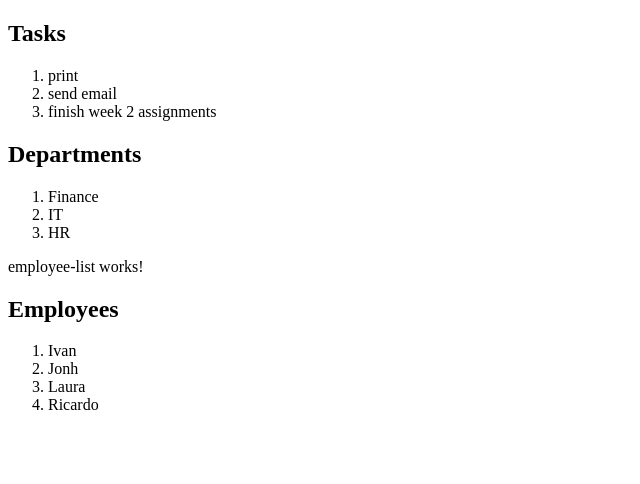
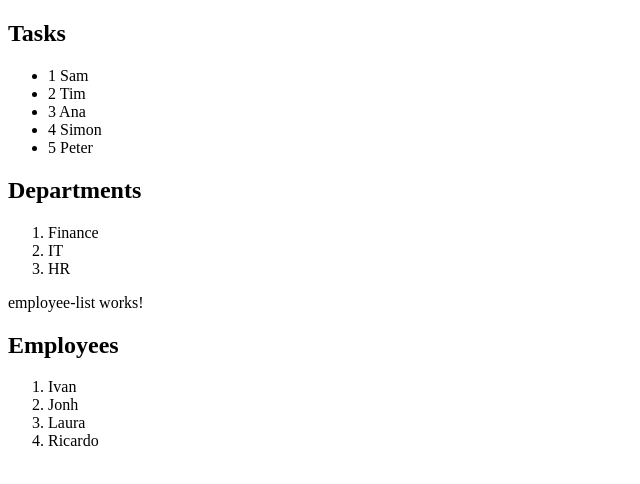
Before and after one commit to petrov-dimitar/task-management-app-fontys-web-2, an Angular app in the folder WEB2-Deyna-Dimitar-Aleksandra/: page / in a window 1280 px wide. Shown: the top 484 px of the page, without its empty margins (0-640 px from the left). Built offline with nearby package versions, Linux system fonts and the light colour scheme.

Commit message:
created task class and mock array of tasks

```diff
--- /dev/null
+++ b/WEB2-Deyna-Dimitar-Aleksandra/src/app/interfaces/task.ts
@@ -0,0 +1,22 @@
+export class Task {
+    id: string;
+    name: string;
+    description: string;
+    deadlineDate?: Date;
+
+    constructor(id:string, name:string, description:string, deadlineDate:Date){
+        this.id = id;
+        this.name = name;
+        this.description = description;
+        this.deadlineDate = deadlineDate;
+
+    }
+}
+
+export const TASKS: Task[] = [
+{id: '1', name: 'Sam', description: 'some desc', deadlineDate: new Date(10/10/2020) },
+{id: '2', name: 'Tim', description: 'some desc', deadlineDate: new Date(10/10/2020) },
+{id: '3', name: 'Ana', description: 'some desc', deadlineDate: new Date(10/10/2020) },
+{id: '4', name: 'Simon', description: 'some desc', deadlineDate: new Date(10/10/2020) },
+{id: '5', name: 'Peter', description: 'some desc', deadlineDate: new Date(10/10/2020) }
+]
--- a/WEB2-Deyna-Dimitar-Aleksandra/src/app/task-list/task-list.component.html
+++ b/WEB2-Deyna-Dimitar-Aleksandra/src/app/task-list/task-list.component.html
@@ -1,6 +1,6 @@
 <div>
   <h2>Tasks</h2>
-  <ol>
-    <li *ngFor="let task of tasks">{{ task }}</li>
-  </ol>
+  <ul>
+    <li *ngFor="let task of tasks">{{task.id}} {{task.name}}</li>
+  </ul>
 </div>
--- a/WEB2-Deyna-Dimitar-Aleksandra/src/app/task-list/task-list.component.ts
+++ b/WEB2-Deyna-Dimitar-Aleksandra/src/app/task-list/task-list.component.ts
@@ -1,4 +1,5 @@
 import { Component, OnInit } from '@angular/core';
+import { TASKS, Task} from '../interfaces/task';
 
 @Component({
   selector: 'app-task-list',
@@ -9,7 +10,7 @@ export class TaskListComponent implements OnInit {
 
   constructor() { }
 
-  tasks: string[] = ['print', 'send email', 'finish week 2 assignments'];
+  tasks:Task[] = TASKS;
 
   ngOnInit() {
   }
```
